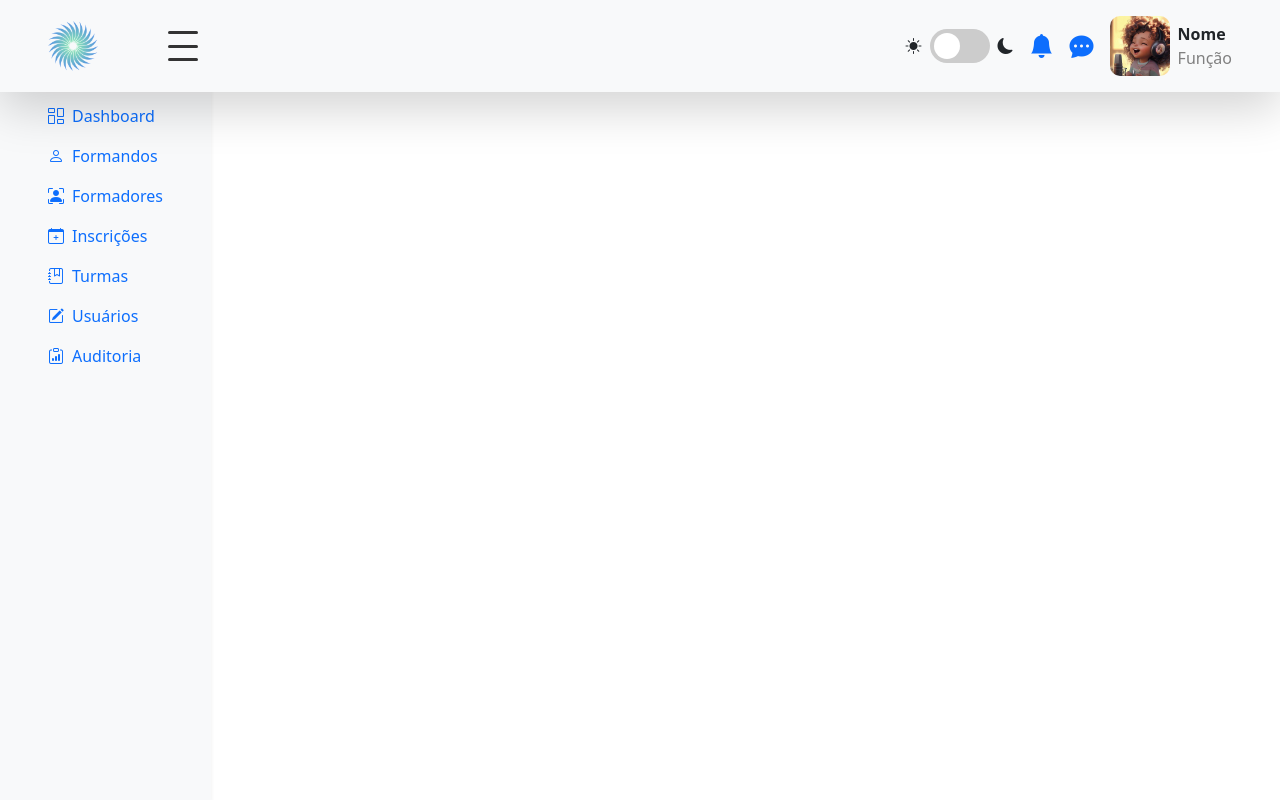
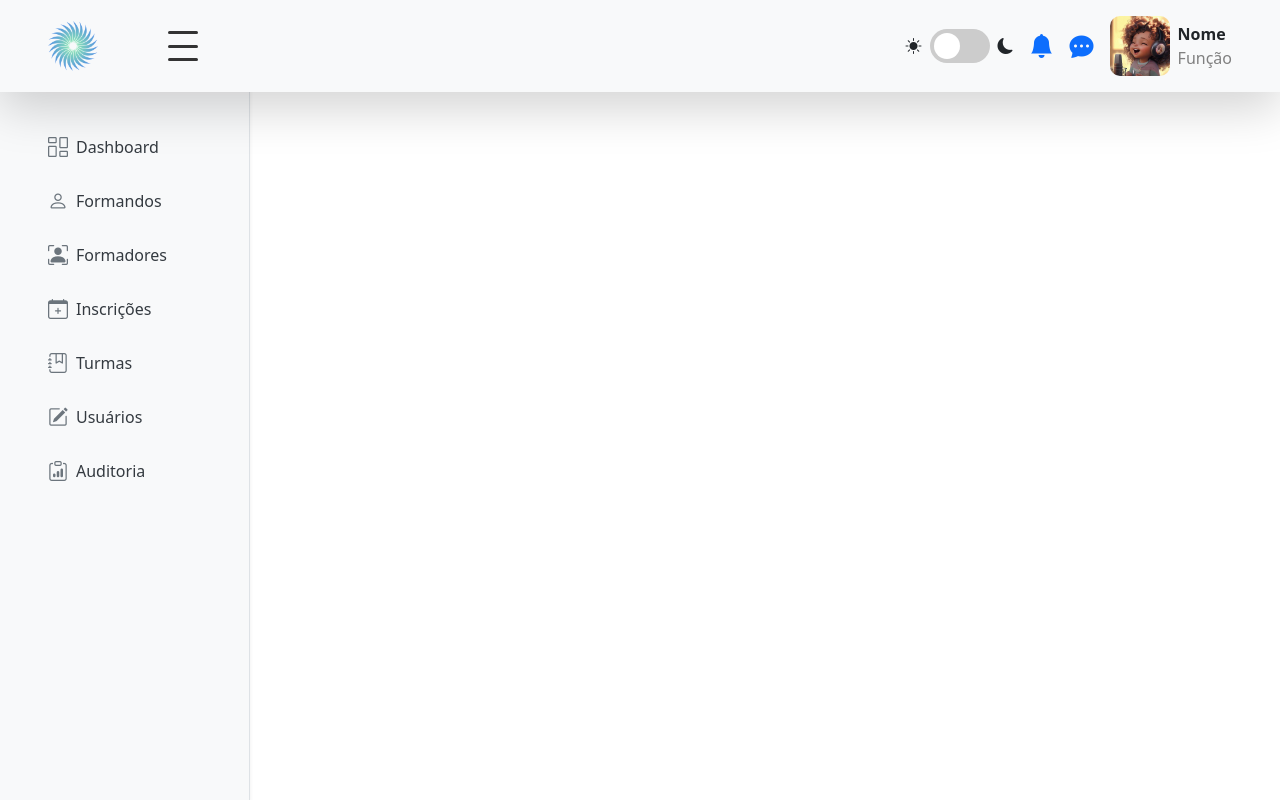
Before and after one commit to sffs-ao/achei, a React (Vite) app: page / in a window 1280 px wide. Built offline with nearby package versions, Linux system fonts and the light colour scheme.

Commit message:
adcionando o layout

```diff
--- a/src/App.css
+++ b/src/App.css
@@ -1,28 +1,6 @@
-header {
-  position: relative;
-  z-index: 10;
-}
 
-.header-left {
-  display: flex;
-  align-items: center;
-  justify-content: space-between;
-}
 
-.header-left .img-fluid {
-  margin-right: 10px;
-}
 
-aside {
-  margin-top: 1em;
-  position: absolute;
-  width: auto;
-  left: 0;
-  bottom: 0;
-  top: 0;
-  padding: 80px 2em 0 2em;
-  z-index: 9;
-}
 
 @media screen and (min-width: 701px) {
   header {
--- a/src/App.jsx
+++ b/src/App.jsx
@@ -14,17 +14,14 @@ import Settings from "./pages/settings";
 import Notification from "./pages/Notification";
 import Profile from "./pages/Profile";
 
-import Header from "./components/Header/Header";
-import SideMenu from "./components/SideMenu";
-
 import "./app.css";
+import Layout from "./Layout";
 
 function App() {
   return (
     <Router>
-      <Header />
-      <SideMenu />
       <Routes>
+        <Route path="/" element={<Layout />}>
           <Route path="/" element={<Dashboard />} />
           <Route path="/formandos" element={<Students />} />
           <Route path="/formadores" element={<Instructors />} />
@@ -37,6 +34,7 @@ function App() {
           <Route path="/notificacoes" element={<Notification />} />
           <Route path="/configuracoes" element={<Settings />} />
           <Route path="/perfil" element={<Profile />} />
+        </Route>
       </Routes>
     </Router>
   );
--- /dev/null
+++ b/src/Layout.jsx
@@ -0,0 +1,14 @@
+import React from "react";
+import Header from "./components/Header/Header";
+import SideMenu from "./components/SideBar/SideMenu";
+import { Outlet } from "react-router-dom";
+
+export default function Layout() {
+  return (
+    <div>
+      <Header />
+      <SideMenu />
+      <Outlet />
+    </div>
+  );
+}
--- a/src/components/Header/Header.css
+++ b/src/components/Header/Header.css
@@ -1,5 +1,17 @@
+header {
+  position: relative;
+  z-index: 10;
+}
+
 .header-left {
+  display: flex;
+  align-items: center;
+  justify-content: space-between;
   width: 150px;
+}
+
+.header-left .img-fluid {
+  margin-right: 10px;
 }
 
 .dark-mode {
--- a/src/components/Header/Header.jsx
+++ b/src/components/Header/Header.jsx
@@ -1,7 +1,7 @@
 import React, { useState, useRef, useEffect } from "react";
 import { Link } from "react-router-dom";
 import logo from "../../assets/image/logo.png";
-import ButtonMenu from "../Elements/MenuButton";
+import ButtonMenu from "./ButtonMenu";
 import ToggleButton from "../Elements/ToggleButton";
 import ProfileArea from "./ProfileArea";
 import ModalUser from "./ModalUser";
--- /dev/null
+++ b/src/components/SideBar/SideMenu.css
@@ -0,0 +1,64 @@
+aside {
+  position: fixed;
+  background-color: #f8f9fa;
+  border-right: 1px solid #dee2e6;
+}
+
+nav {
+  display: flex;
+  flex-direction: column;
+  height: 100%;
+}
+
+.nav {
+  padding: 0;
+  margin: 0;
+  list-style: none;
+}
+
+.nav-item {
+  width: 100%;
+}
+
+.nav-link {
+  display: flex;
+  align-items: center;
+  padding: 12px 20px;
+  color: #343a40;
+  text-decoration: none;
+  transition: background-color 0.3s ease, color 0.3s ease;
+  padding-left: 3em;
+}
+
+.nav-link:hover,
+.nav-link.active {
+  background-color: #e9ecef;
+  color: #007bff;
+}
+
+.nav-link i {
+  font-size: 20px;
+  color: #6c757d;
+  margin-right: 10px;
+}
+
+@media screen and (min-width: 769px) {
+  aside {
+    top: 0;
+    left: 0;
+    bottom: 0;
+    width: 250px;
+    overflow-y: auto;
+    padding-top: 120px;
+    z-index: 9;
+  }
+}
+
+@media screen and (max-width: 768px) {
+  aside {
+    left: 0;
+    right: 0;
+    bottom: 0;
+    z-index: 10;
+  }
+}
--- a/src/components/SideMenu.jsx
+++ b/src/components/SideBar/SideMenu.jsx
@@ -1,7 +1,7 @@
 // src/components/SideMenu.jsx
 import React from "react";
 import { Link } from "react-router-dom";
-/* import "bootstrap-icons/font/bootstrap-icons.css";  */ // Certifique-se de que o Bootstrap Icons está incluído
+import "./SideMenu.css";
 
 export default function SideMenu() {
   return (
```
Also changed, not shown: src/components/Header/ButtonMenu.css (renamed from src/components/Elements/ButtonMenu.css), src/components/Header/ButtonMenu.jsx (renamed from src/components/Elements/MenuButton.jsx). Lines whose indentation alone changed are shown as unchanged.
